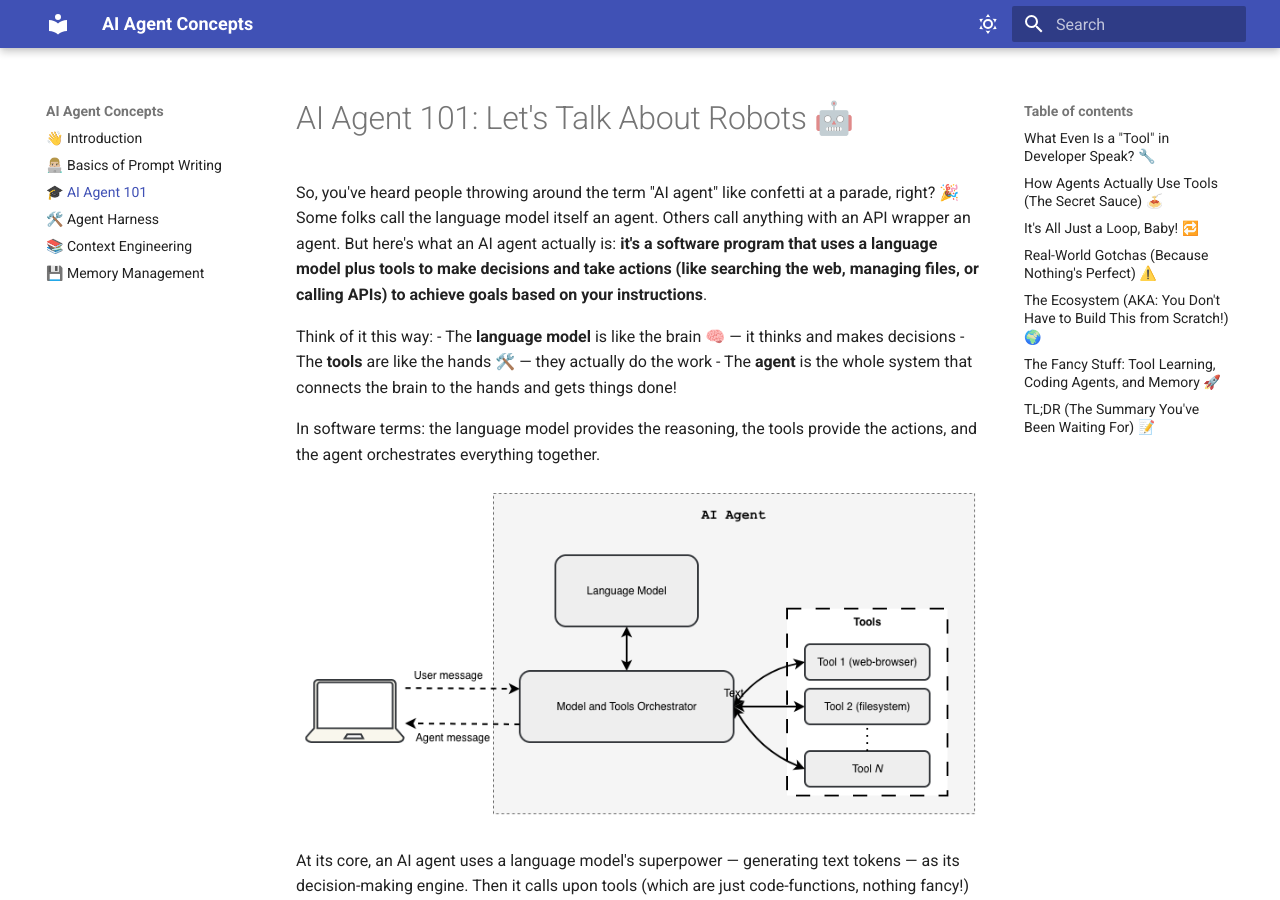
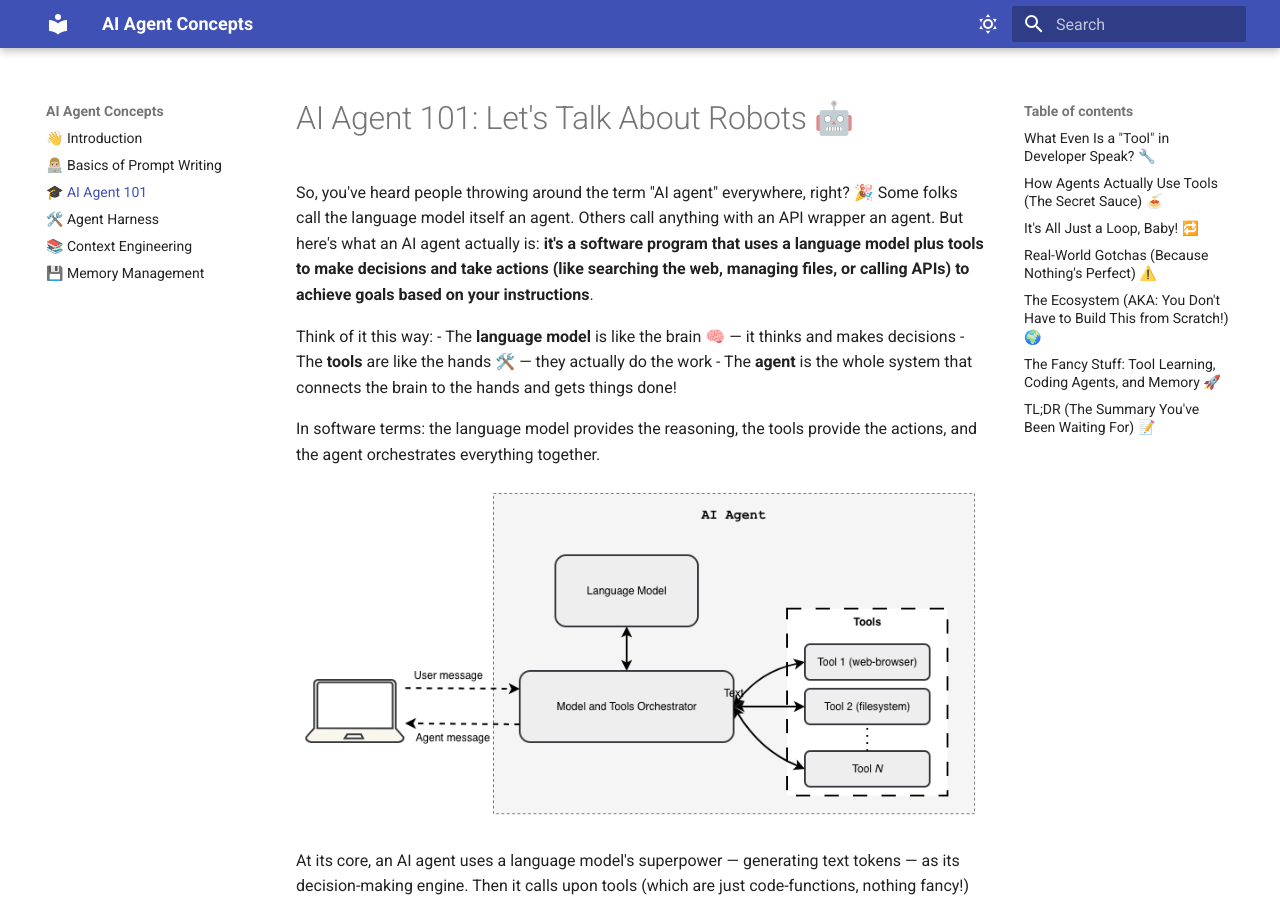
Before and after one commit to makdinet/ai-agent-concepts, an MkDocs documentation site: the page built from docs/ai_agent_101.md, in a window 1280 px wide and 900 px high. Built offline with MkDocs 1.6.1 and Material for MkDocs 9.7.7, drawn with Linux system fonts in a browser that asks for light colours.

Commit message:
Updated text in ai agent 101

```diff
--- a/docs/ai_agent_101.md
+++ b/docs/ai_agent_101.md
@@ -1,6 +1,6 @@
 # AI Agent 101: Let's Talk About Robots 🤖
 
-So, you've heard people throwing around the term "AI agent" like confetti at a parade, right? 🎉 Some folks call the language model itself an agent. Others call anything with an API wrapper an agent. But here's what an AI agent actually is: **it's a software program that uses a language model plus tools to make decisions and take actions (like searching the web, managing files, or calling APIs) to achieve goals based on your instructions**.
+So, you've heard people throwing around the term "AI agent" everywhere, right? 🎉 Some folks call the language model itself an agent. Others call anything with an API wrapper an agent. But here's what an AI agent actually is: **it's a software program that uses a language model plus tools to make decisions and take actions (like searching the web, managing files, or calling APIs) to achieve goals based on your instructions**.
 
 Think of it this way:
 - The **language model** is like the brain 🧠 — it thinks and makes decisions
```
